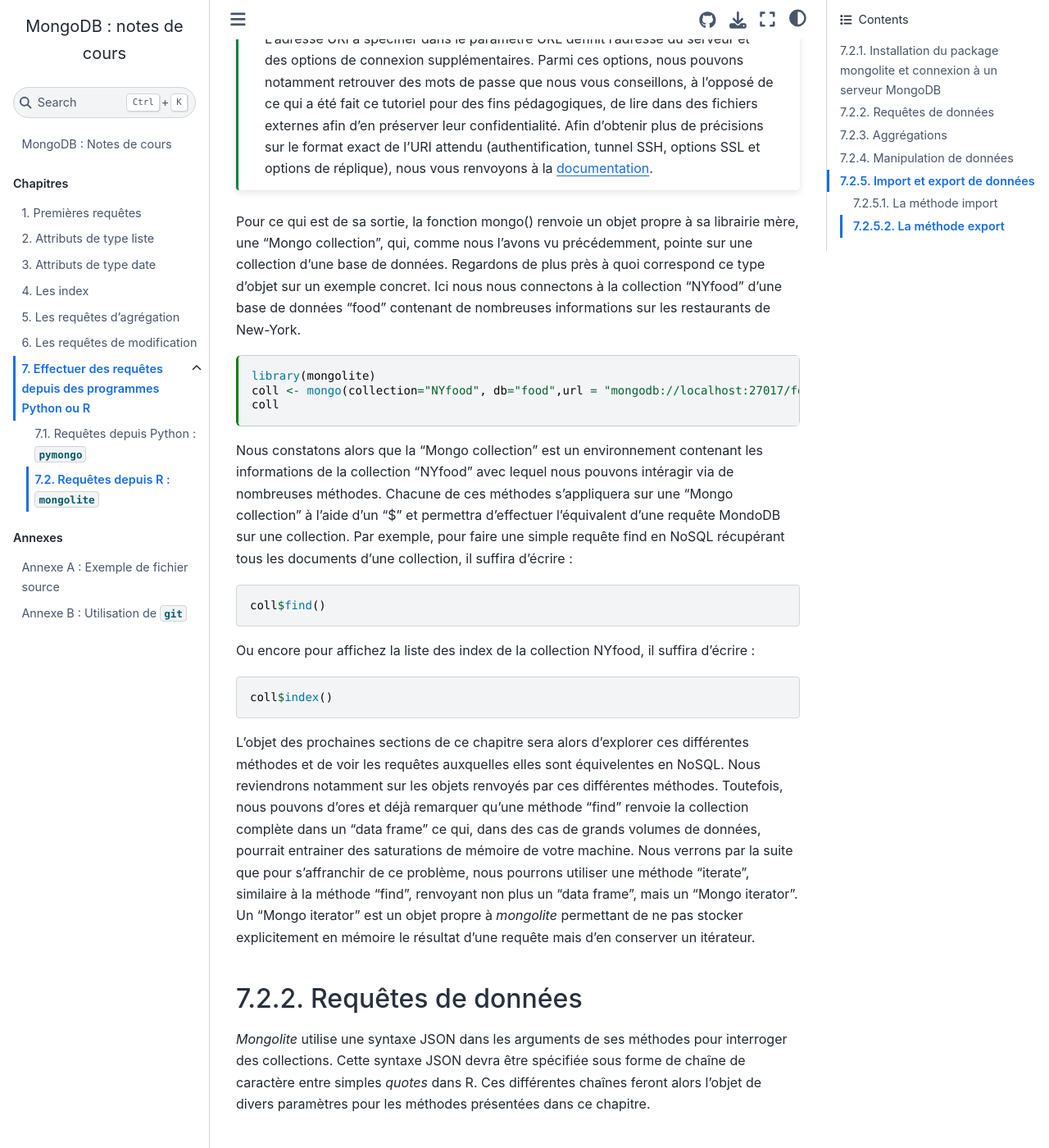
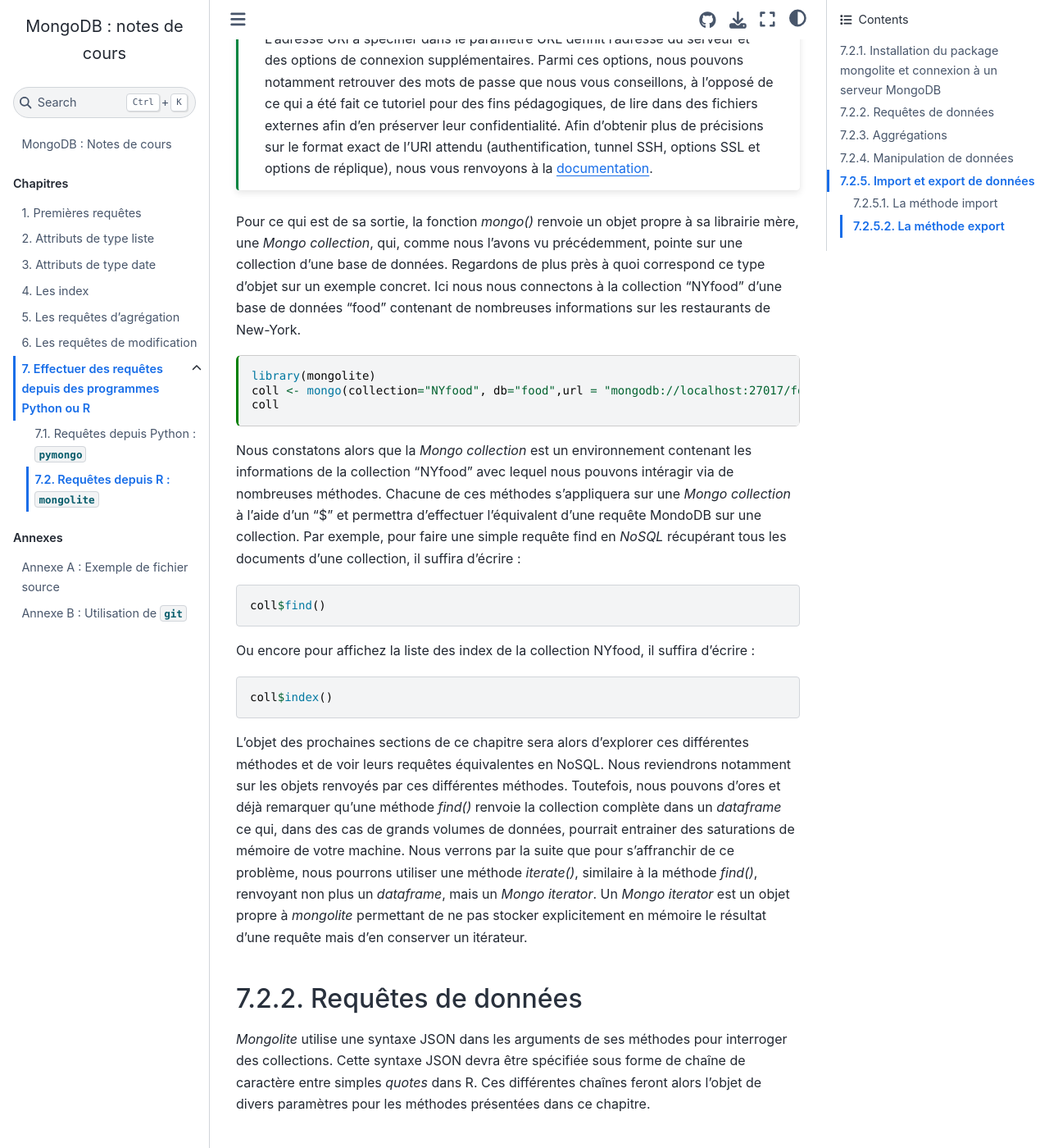
Before and after one commit to rtavenar/mongo_book, a Jupyter Book: the page built from content/07_scripts_R.md, in a window 1280 px wide and 1400 px high, scrolled down 2142 px. Shown: the whole window at 82% size. Built offline with Jupyter Book 1.0.4 settings and Sphinx 7.4.7 and the Sphinx Book theme 1.1.4, drawn with Linux system fonts in a browser that asks for light colours; some of the changed lines change nothing that is shown; some of the changed text lies outside the part shown.

Commit message:
Update 07_scripts_R.md

`````diff
--- a/content/07_scripts_R.md
+++ b/content/07_scripts_R.md
@@ -58,7 +58,7 @@
 
 ### Connexion à une collection d'une base de données présente sur un serveur MongoDB
 
-Après avoir chargé les packages nécessaires dans votre environnement R, vous pourrez vous connecter à une collection d'une base de données présente sur un serveur MongoDB à partir d'un lien URI, du nom de la base de données, et du nom de la collection à laquelle on souhaite accéder. Pour ce faire, il suffit d'utiliser la fonction *mongo()* de la librairie *mongolite* de la manière suivante :
+Après avoir chargé les packages nécessaires dans votre environnement R, vous pourrez vous connecter à une collection d'une base de données présente sur un serveur MongoDB à partir d'un lien URI, du nom de la base de données, et du nom de la collection à laquelle vous souhaitez accéder. Pour ce faire, il suffit d'utiliser la fonction *mongo()* de la librairie *mongolite* de la manière suivante :
 
 ```r
 coll <- mongo(collection="ma_collection", db="ma_BDD",
@@ -83,7 +83,7 @@
 
 L'adresse URI à spécifier dans le paramètre URL définit l'adresse du serveur et des options de connexion supplémentaires. Parmi ces options, nous pouvons notamment retrouver des mots de passe que nous vous conseillons, à l'opposé de ce qui a été fait ce tutoriel pour des fins pédagogiques, de lire dans des fichiers externes afin d'en préserver leur confidentialité. Afin d'obtenir plus de précisions sur le format exact de l'URI attendu (authentification, tunnel SSH, options SSL et options de réplique), nous vous renvoyons à la [documentation](https://jeroen.github.io/mongolite/connecting-to-mongodb.html).
 ```
-Pour ce qui est de sa sortie, la fonction mongo() renvoie un objet propre à sa librairie mère, une "Mongo collection", qui, comme nous l'avons vu précédemment, pointe sur une collection d'une base de données. Regardons de plus près à quoi correspond ce type d'objet sur un exemple concret. Ici nous nous connectons à la collection "NYfood" d'une base de données "food" contenant de nombreuses informations sur les restaurants de New-York.
+Pour ce qui est de sa sortie, la fonction *mongo()* renvoie un objet propre à sa librairie mère, une *Mongo collection*, qui, comme nous l'avons vu précédemment, pointe sur une collection d'une base de données. Regardons de plus près à quoi correspond ce type d'objet sur un exemple concret. Ici nous nous connectons à la collection "NYfood" d'une base de données "food" contenant de nombreuses informations sur les restaurants de New-York.
 
 ```{code-cell} R
 library(mongolite)
@@ -91,7 +91,7 @@
 coll
 ```
 
-Nous constatons alors que la "Mongo collection" est un environnement contenant les informations de la collection "NYfood" avec lequel nous pouvons intéragir via de nombreuses méthodes. Chacune de ces méthodes s'appliquera sur une "Mongo collection" à l'aide d'un "$" et permettra d'effectuer l'équivalent d'une requête MondoDB sur une collection. Par exemple, pour faire une simple requête find en NoSQL récupérant tous les documents d'une collection, il suffira d'écrire :
+Nous constatons alors que la *Mongo collection* est un environnement contenant les informations de la collection "NYfood" avec lequel nous pouvons intéragir via de nombreuses méthodes. Chacune de ces méthodes s'appliquera sur une *Mongo collection* à l'aide d'un "$" et permettra d'effectuer l'équivalent d'une requête MondoDB sur une collection. Par exemple, pour faire une simple requête find en *NoSQL* récupérant tous les documents d'une collection, il suffira d'écrire :
 
 ```r
 coll$find()
@@ -103,7 +103,7 @@
 coll$index()
 ```
 
-L'objet des prochaines sections de ce chapitre sera alors d'explorer ces différentes méthodes et de voir les requêtes auxquelles elles sont équivelentes en NoSQL. Nous reviendrons notamment sur les objets renvoyés par ces différentes méthodes. Toutefois, nous pouvons d'ores et déjà remarquer qu'une méthode "find" renvoie la collection complète dans un "data frame" ce qui, dans des cas de grands volumes de données, pourrait entrainer des saturations de mémoire de votre machine. Nous verrons par la suite que pour s'affranchir de ce problème, nous pourrons utiliser une méthode "iterate", similaire à la méthode "find", renvoyant non plus un "data frame", mais un "Mongo iterator". Un "Mongo iterator" est un objet propre à *mongolite* permettant de ne pas stocker explicitement en mémoire le résultat d'une requête mais d'en conserver un itérateur.
+L'objet des prochaines sections de ce chapitre sera alors d'explorer ces différentes méthodes et de voir leurs requêtes équivalentes en NoSQL. Nous reviendrons notamment sur les objets renvoyés par ces différentes méthodes. Toutefois, nous pouvons d'ores et déjà remarquer qu'une méthode *find()* renvoie la collection complète dans un *dataframe* ce qui, dans des cas de grands volumes de données, pourrait entrainer des saturations de mémoire de votre machine. Nous verrons par la suite que pour s'affranchir de ce problème, nous pourrons utiliser une méthode *iterate()*, similaire à la méthode *find()*, renvoyant non plus un *dataframe*, mais un *Mongo iterator*. Un *Mongo iterator* est un objet propre à *mongolite* permettant de ne pas stocker explicitement en mémoire le résultat d'une requête mais d'en conserver un itérateur.
 
 ## Requêtes de données
 
@@ -111,7 +111,7 @@
 
 ### Méthode count
 
-Tout comme le *.count()* en MongoDB ([plus de précisions ici](https://rtavenar.github.io/mongo_book/content/01_find.html)), la méthode count() nous permet de calculer le nombre de résultats d'une collection, ou encore le nombre de résultats d'une certaine requête. Cette méthode n'a qu'un seul argument (query) et sa valeur par défaut est "{}". Elle renvoie un entier.
+Tout comme le *.count()* en MongoDB ([plus de précisions ici](https://rtavenar.github.io/mongo_book/content/01_find.html)), la méthode *count()* nous permet de calculer le nombre de résultats d'une collection, ou encore le nombre de résultats d'une certaine requête. Cette méthode n'a qu'un seul argument (query) et sa valeur par défaut est "{}". Elle renvoie un entier.
 
 **Exemples :**
 
@@ -164,15 +164,15 @@
 
 La méthode *find()* permet, à l'instar du *.find* en MongoDB ([plus de précisions ici](https://rtavenar.github.io/mongo_book/content/01_find.html)), d'interroger une collection en filtrant les documents et les champs. De plus, cette méthode intègre la possibilité de limiter, trier et skiper les documents d'un résultat. Autrement dit, cette méthode comprends en ses arguments le *.limit*, le *.sort* et le *.skip* de MongoDB. Présentons alors les 5 arguments de cette méthode :
 
-1. query : correspond à la requête de filtrage des documents passée en premier agument d'un *.find* en MongoDB ; '{}' est la valeur par défaut
-2. fields : correspond à la requête de filtrage des champs passée en second argument d'un *.find* en MongoDB
-3. sort : correspond à la requête de tri passée argument d'un *.sort* en MongoDB
-4. limit : correspond à la requête de limitation du nombre de documents retournées, passée en argument d'un *.limit* en MongoDB
-5. skip : correspond à la requête de choix d'une ligne de départ des documents retournées, passée en argument d'un *.skip* en MongoDB
+- query : correspond à la requête de filtrage des documents passée en premier agument d'un *.find* en MongoDB ; '{}' est la valeur par défaut
+- fields : correspond à la requête de filtrage des champs passée en second argument d'un *.find* en MongoDB
+- sort : correspond à la requête de tri passée argument d'un *.sort* en MongoDB
+- limit : correspond à la requête de limitation du nombre de documents retournées, passée en argument d'un *.limit* en MongoDB
+- skip : correspond à la requête de choix d'une ligne de départ des documents retournées, passée en argument d'un *.skip* en MongoDB
 
 Comme nous avons pu l'énoncer précedémment, cette méthode stocke le résultat dans un dataframe sous R, prenant ainsi de la place en mémoire. Cette prise de place en mémoire peut être problématique, c'est pourquoi nous verrons par la suite l'intérêt de la méthode *iterate()* et de l'objet *Mongo iterator* qu'elle renvoie.
 
-**Exemples :**
+**Exemple :**
 
 Regardons les 5 premières lignes du dataframe contenant les noms des restaurants chinois à Brooklyn triés par ordre alphabétique inverse (i.e, de Z à A) :
 
@@ -185,6 +185,8 @@
                   limit = 5)
 print(data)
 ```
+
+L'équivalent en MongoDB est le suivant :
 
 ````{tabbed} Mongolite
 
@@ -205,9 +207,13 @@
 ```
 
 ````
+---
 
 Rappelons que le tri par toute variable autre que l'identifiant peut être relativement lent, surtout lorsque la collection est de taille importante car seul l'identifiant est indexé. En ajoutant un index, le champ est pré-trié et son tri est presque immédiat. Pour ajouter un index avec *mongolite*, il suffit de le déclarer avec la méthode index(add='{"variable":1}').
 
+**Exemple :**
+
+Créer un index sur le champs "name" :
 
 ````{tabbed} Mongolite
 
@@ -224,6 +230,7 @@
 ```
 
 ````
+---
 
 Il est aussi possible de faire des requêtes textuelles avec mongolite. Toutefois attention, cela se fait obligatoirement à l'aide de l'opérateur $regex. En effet, avec *mongolite* on ne peut pas faire de requêtes textuelles à l'aide d'expressions régulières car le package permettant de convertir une chaîne de caractères en fichier JSON dans R ne connait pas les expressions régulières. Hormis ce détail, la syntaxe entre simples *quotes* est la même que pour les requêtes textuelles en MongoDB ([plus de précisions ici](https://rtavenar.github.io/mongo_book/content/04_index.html)).
 
@@ -261,20 +268,22 @@
 Comme en NoSQL, l'accent circonflèxe sert à préciser que seulement les chaînes commençant par la lettre A seront acceptées. L'opérateur *"$options":"i"* précise que la casse n'est pas importante (i.e, la chaine "abc" sera jugée acceptable).
 ```
 
+---
+
 Pour ce qui est des requêtes géospatiales, la syntaxe entre simples *quotes* est la même que pour les requêtes textuelles en MongoDB ([plus de précisions ici](https://rtavenar.github.io/mongo_book/content/04_index.html)).
 
 ### Méthode iterate
 
 Nous avons vu précedemment que le renvoi d'une requête dans un dataframe R à l'aide de la méthode *find()* pouvait être problématique pour de grands volumes de données. La méthode *iterate()* permet de s'affranchir de ce problème. Celle-ci fonctionne exactement de la même manière que la méthode *find()* mais renvoie le résultat d'une requête non pas dans un dataframe mais dans un objet propre à *mongolite*, un *Mongo iterator*. Cet objet va permettre de ne pas stocker toutes les documents de la requête en mémoire mais de les lire un par un. Pour ce faire, il existe 4 méthodes applicables à un *Mongo iterator* :
 
-1. batch(n) : permet de parcourir n documents à la fois
-2. json() : retourne les résultats de la requête dans un format JSON
-3. one() : permet de parcourir un document à la fois
-4. page() : retourne les résultats de la requête sous forme de dataframe
+- batch(n) : permet de parcourir n documents à la fois
+- json() : retourne les résultats de la requête dans un format JSON
+- one() : permet de parcourir un document à la fois
+- page() : retourne les résultats de la requête sous forme de dataframe
 
 Lorsque l'itérateur a épuisé tous les résultats de la collection, il retourne la valeur vide (NULL).
 
-**Exemples :**
+**Exemple :**
 
 La création d'un itérateur sur l'ensemble de la collection NYfood se fait comme ci-dessous :
 
@@ -305,6 +314,8 @@
 ```javascript
 { "$date" : "AAAA-MM-JJThh:mm:ssZ" }
 ```
+
+**Exemple :**
 
 Prenons un exemple en affichant la liste des restaurants ayant eu au moins une note postérieure au 20 janvier 2015 :
 
@@ -337,7 +348,9 @@
 
 ## Aggrégations
 
-Nous nous proposons dans ce paragraphe de traiter de la méthode *aggregate()* de mongolite qui permet d'éxécuter, à l'instar de d'un *.aggregate* en MongoDB, une pipeline d'aggrégation qui n'est rien d'autre qu'une succession de plusieurs étapes d'aggrégation. La méthode *aggregate()* prend comme argument une liste de dictionnaires que l'on met entre simples *quotes*. La syntaxe a utiliser pour cette liste de dictionnaires est la même que pour le *.aggregate* de MongoDB (nous vous renvoyer au chapitre sur [les requêtes d'aggrégations](https://rtavenar.github.io/mongo_book/content/05_agreg.html) pour plus de précisions). Tout comme la méthode *find()*, la méthode aggregate renvoie un dataframe.
+Nous nous proposons dans ce paragraphe de traiter de la méthode *aggregate()* de mongolite qui permet d'éxécuter, à l'instar de d'un *.aggregate* en MongoDB, une pipeline d'aggrégation qui n'est rien d'autre qu'une succession de plusieurs étapes d'aggrégation. La méthode *aggregate()* prend comme argument une liste de dictionnaires que l'on met entre simples *quotes*. La syntaxe a utiliser pour cette liste de dictionnaires est la même que pour le *.aggregate* de MongoDB (nous vous renvoyons au chapitre sur [les requêtes d'aggrégations](https://rtavenar.github.io/mongo_book/content/05_agreg.html) pour plus de précisions). Tout comme la méthode *find()*, la méthode aggregate renvoie un *dataframe*.
+
+**Exemple :**
 
 Prenons un exemple : dans la collection NYfood, le pipeline ci-dessous retourne le nombre de restaurants par arrondissement (borough).
 
`````
